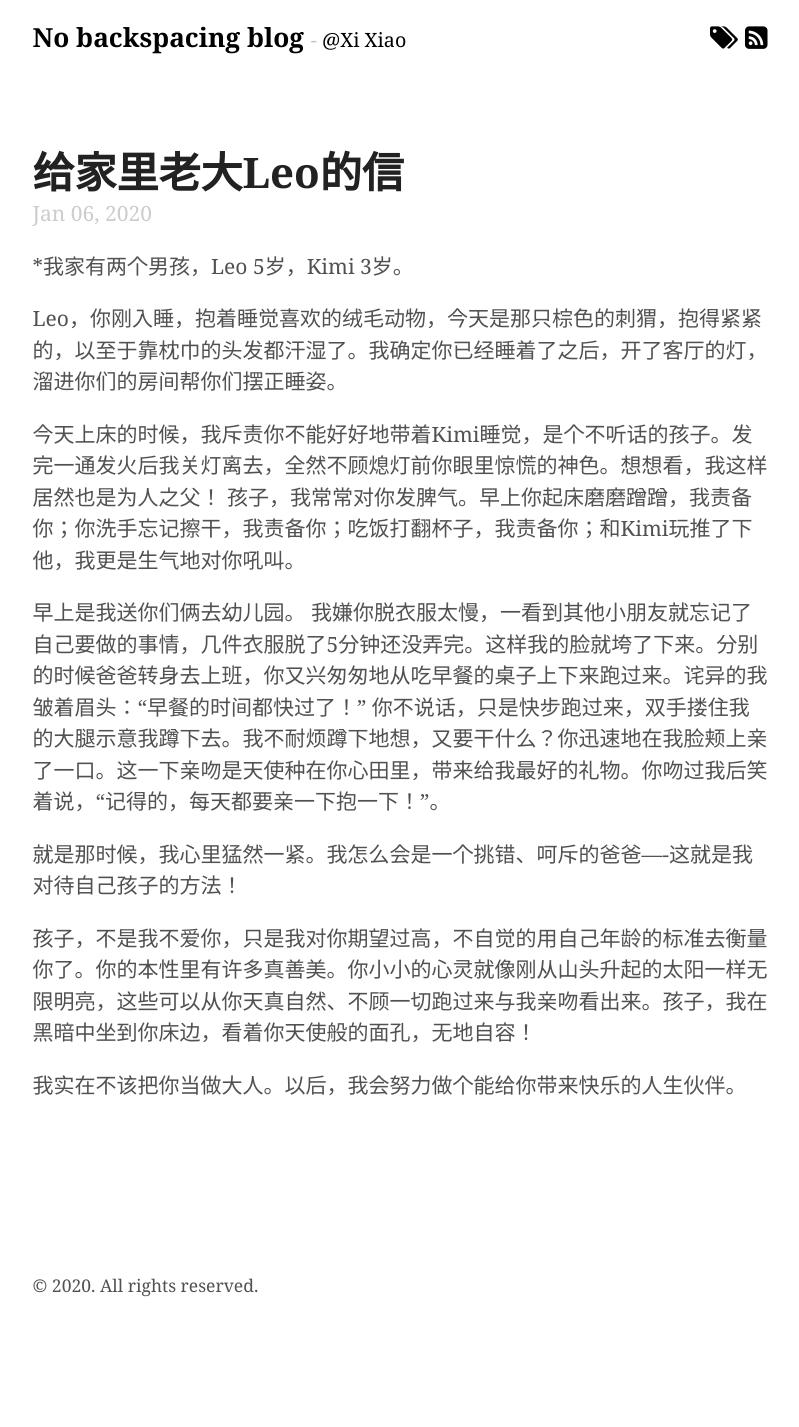
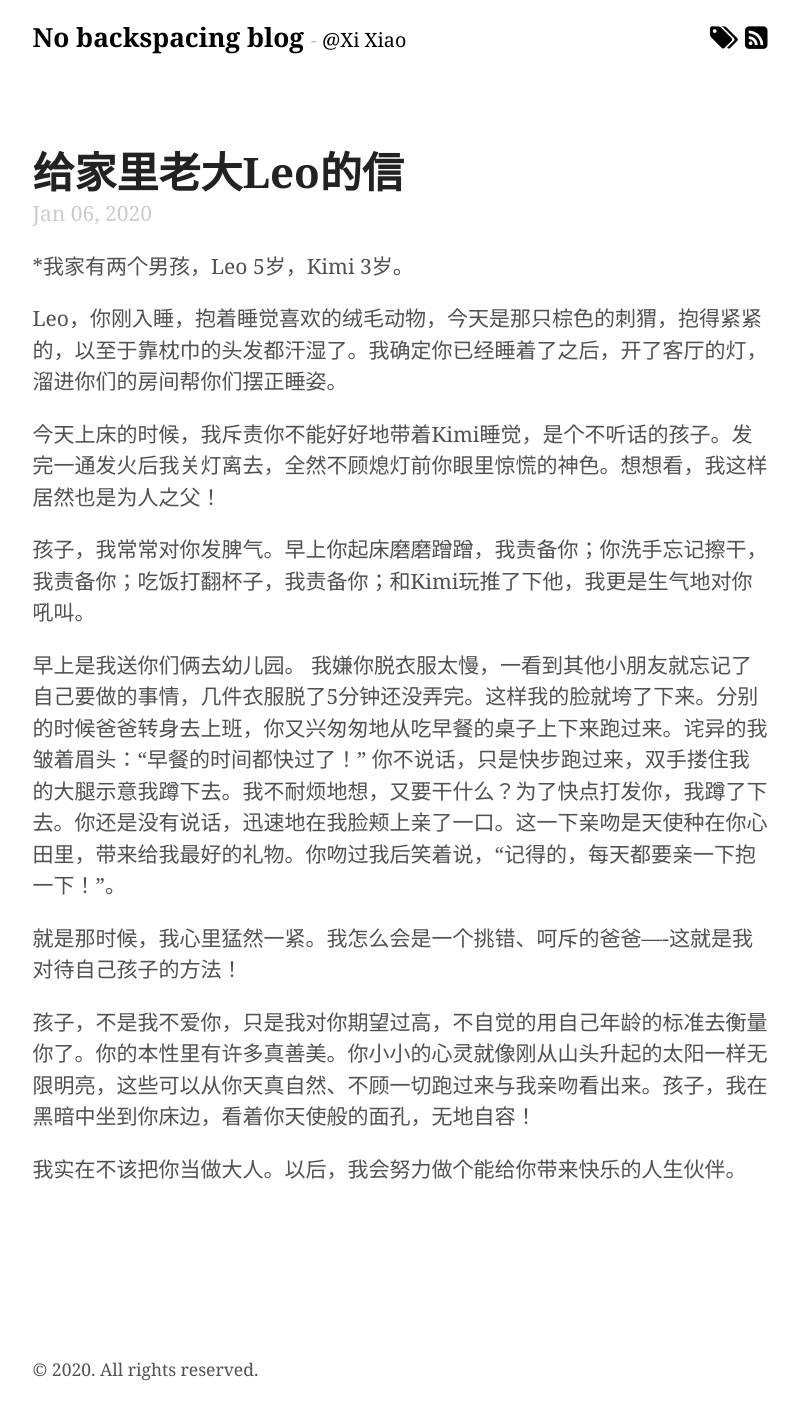
Before and after one commit to Xixiao007/Xixiao007.github.io, a Jekyll site: the page built from _posts/2020-01-06-letter.md, in a window 1280 px wide. Shown: the whole page, without its empty margins (240-1039 px from the left). Built offline with Jekyll 4.4.1, drawn with Linux system fonts in a browser that asks for light colours; nearby versions of some CDN libraries; comment, search, counter and statistics services are not loaded; before the commit the page ends 1343 px from its top, so only the background shows below that.

Commit message:
Update 2020-01-06-letter.md

```diff
--- a/_posts/2020-01-06-letter.md
+++ b/_posts/2020-01-06-letter.md
@@ -10,9 +10,10 @@ comments: true
 Leo，你刚入睡，抱着睡觉喜欢的绒毛动物，今天是那只棕色的刺猬，抱得紧紧的，以至于靠枕巾的头发都汗湿了。我确定你已经睡着了之后，开了客厅的灯，溜进你们的房间帮你们摆正睡姿。
 
 今天上床的时候，我斥责你不能好好地带着Kimi睡觉，是个不听话的孩子。发完一通发火后我关灯离去，全然不顾熄灯前你眼里惊慌的神色。想想看，我这样居然也是为人之父！
+
 孩子，我常常对你发脾气。早上你起床磨磨蹭蹭，我责备你；你洗手忘记擦干，我责备你；吃饭打翻杯子，我责备你；和Kimi玩推了下他，我更是生气地对你吼叫。
 
-早上是我送你们俩去幼儿园。 我嫌你脱衣服太慢，一看到其他小朋友就忘记了自己要做的事情，几件衣服脱了5分钟还没弄完。这样我的脸就垮了下来。分别的时候爸爸转身去上班，你又兴匆匆地从吃早餐的桌子上下来跑过来。诧异的我皱着眉头：“早餐的时间都快过了！” 你不说话，只是快步跑过来，双手搂住我的大腿示意我蹲下去。我不耐烦蹲下地想，又要干什么？你迅速地在我脸颊上亲了一口。这一下亲吻是天使种在你心田里，带来给我最好的礼物。你吻过我后笑着说，“记得的，每天都要亲一下抱一下！”。
+早上是我送你们俩去幼儿园。 我嫌你脱衣服太慢，一看到其他小朋友就忘记了自己要做的事情，几件衣服脱了5分钟还没弄完。这样我的脸就垮了下来。分别的时候爸爸转身去上班，你又兴匆匆地从吃早餐的桌子上下来跑过来。诧异的我皱着眉头：“早餐的时间都快过了！” 你不说话，只是快步跑过来，双手搂住我的大腿示意我蹲下去。我不耐烦地想，又要干什么？为了快点打发你，我蹲了下去。你还是没有说话，迅速地在我脸颊上亲了一口。这一下亲吻是天使种在你心田里，带来给我最好的礼物。你吻过我后笑着说，“记得的，每天都要亲一下抱一下！”。
 
 就是那时候，我心里猛然一紧。我怎么会是一个挑错、呵斥的爸爸----这就是我对待自己孩子的方法！
 
```
